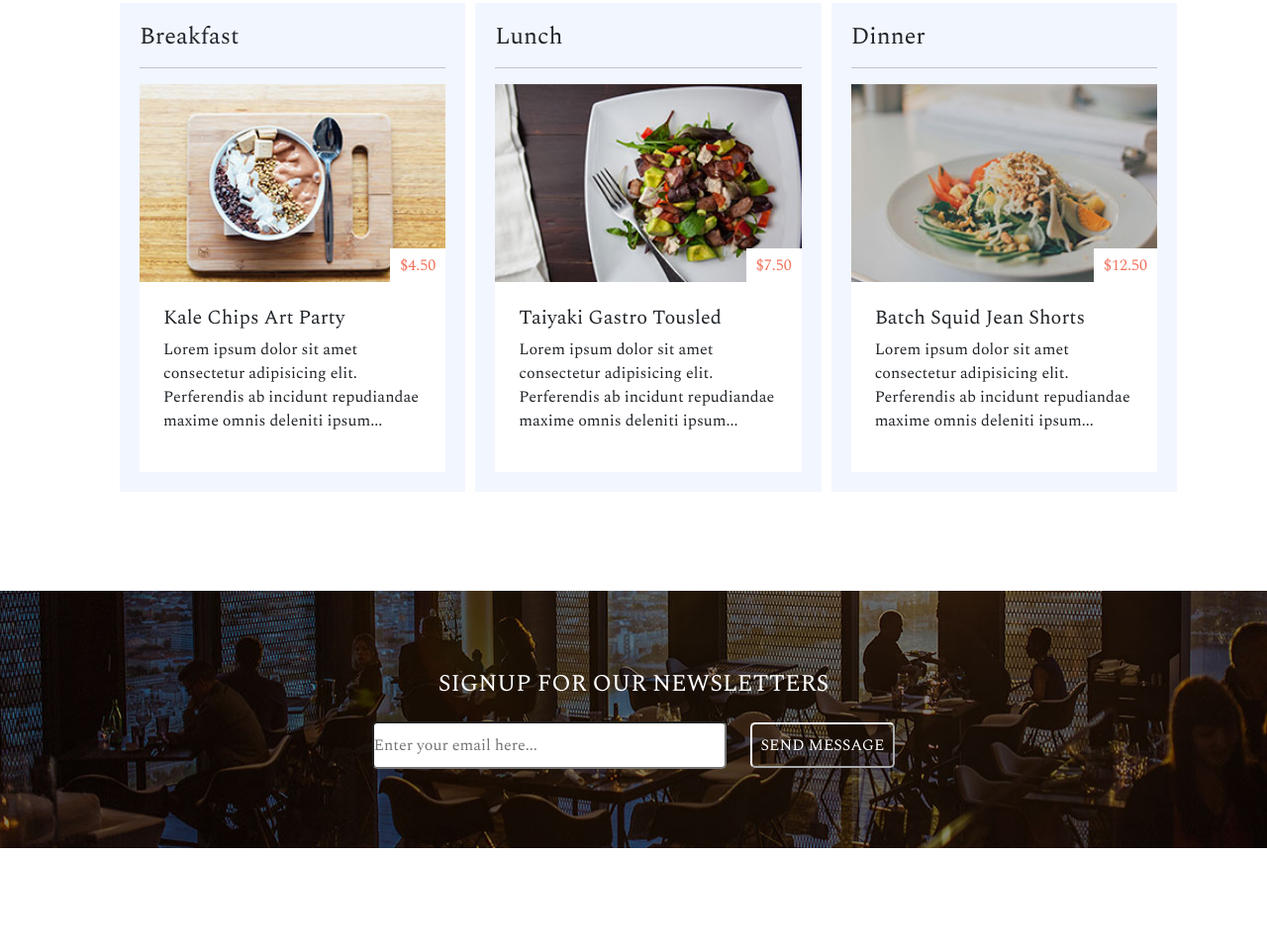
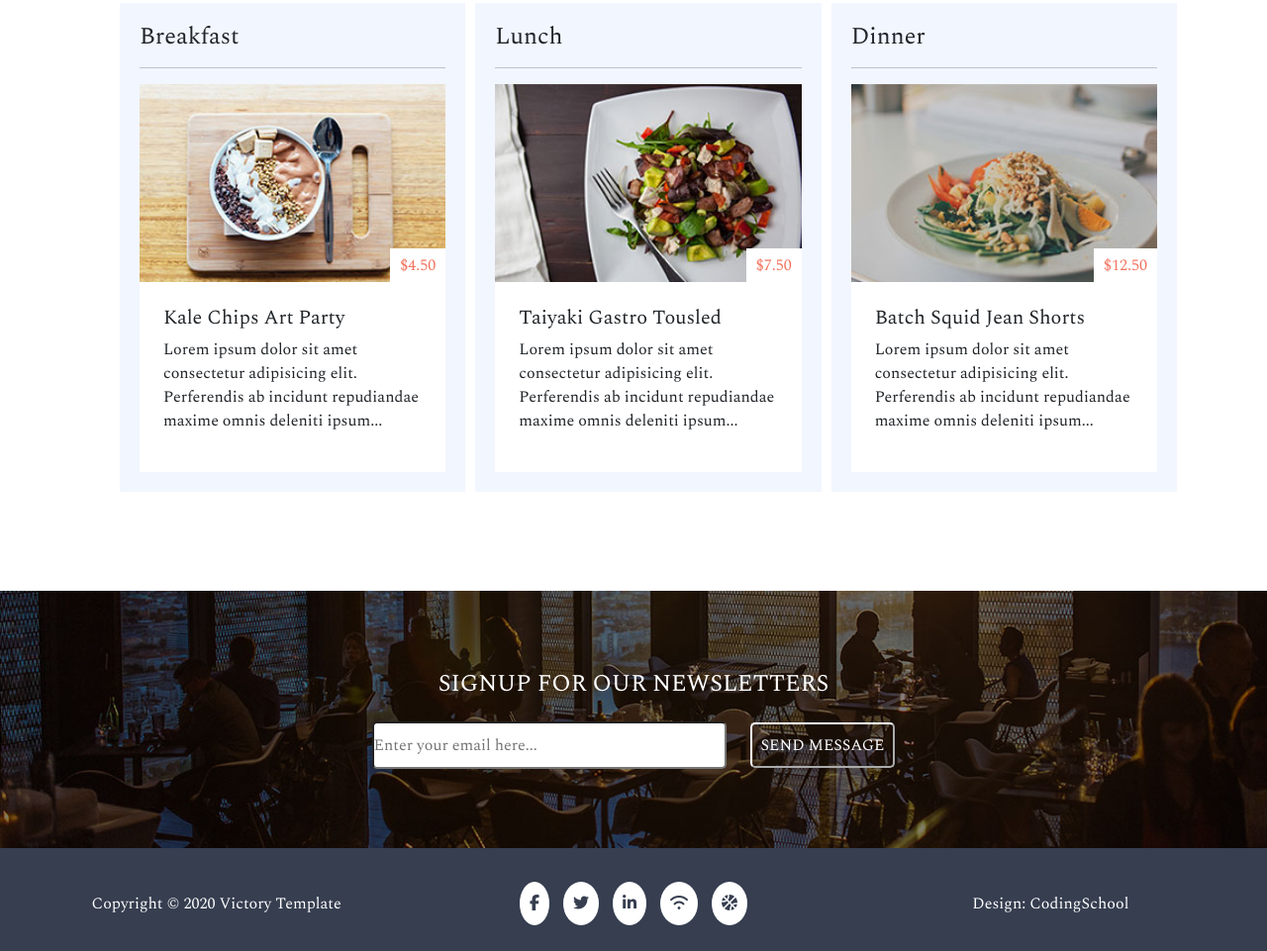
Before and after one commit to Jonathan-HL/Victory-sass-bootstrap-git, a website: page index.html in a window 1280 px wide. Shown: the part 2073-3034 px from the top of the page at 99% size. Before the commit the page ends 2930 px from the top, so only its background shows below. Drawn offline with nearby package versions, Linux system fonts and the light colour scheme.

Commit message:
Fin Footer

```diff
--- a/index.html
+++ b/index.html
@@ -138,6 +138,26 @@
         </form>
     </section>
     <!-- Fin Section 5 -->
+    <!-- Debut Footer -->
+    <footer>
+        <div class="row text-center">
+            <div class="col-4 mt-4 text-white">
+                <p>Copyright &copy; 2020 Victory Template </p>
+            </div>
+
+            <div class="col-4 mt-4">
+                <a href=""><i class="fab fa-facebook-f"></i></a>
+                <a href=""><i class="fab fa-twitter"></i></a>
+                <a href=""><i class="fab fa-linkedin-in"></i></a>
+                <a href=""><i class="fas fa-wifi"></i></a>
+                <a href=""><i class="fas fa-basketball-ball"></i></a>
+            </div>
+
+            <div class="col-4 mt-4 text-white">
+                <p>Design: CodingSchool</p>
+            </div>
+        </div>
+    </footer>
     <script src="./node_modules/bootstrap/dist/js/bootstrap.js"></script>
     <script src="./node_modules/@popperjs/core/dist/umd/popper.js"></script>
 </body>
--- a/src/sass/modules/_footer.sass
+++ b/src/sass/modules/_footer.sass
@@ -0,0 +1,9 @@
+footer
+    background-color: #363E50
+    padding: 20px
+    a
+        color: #363E50
+        border-radius: 50%
+        padding: 10px
+        margin: 5px
+        background-color: white
--- a/src/sass/modules/_section5.sass
+++ b/src/sass/modules/_section5.sass
@@ -2,6 +2,7 @@ section
     &:nth-of-type(5)
         background-image: url(../img/signup-bg.jpg)
         background-repeat: no-repeat
+        background-size: cover
         padding: 80px
         button
                 background: transparent
```
Also changed, not shown: public/css/app.css, 1 other file.
